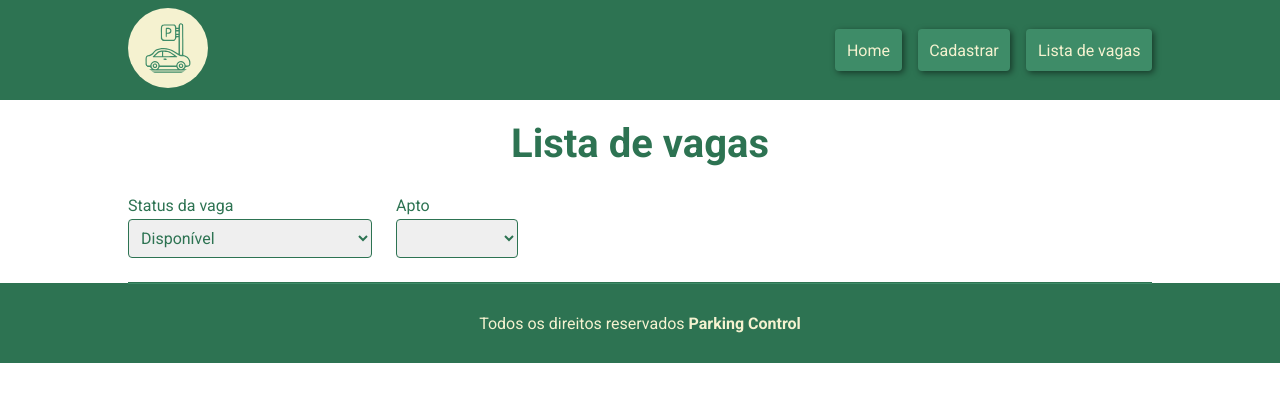
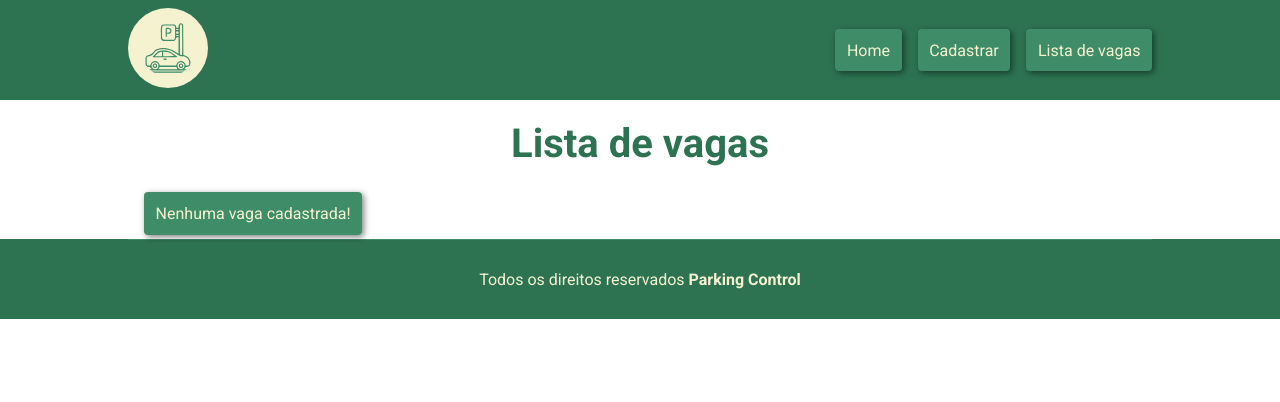
Before and after one commit to SidneyESSJr/parking-control, a React (Vite) app: page /lista-de-vagas in a window 1280 px wide. Shown: the top 402 px of the page. Built offline with nearby package versions, Linux system fonts and the light colour scheme.

Commit message:
feat: adiciona a lista de vagas a aplicação

```diff
--- a/src/components/form-cadastro/FormCadastro.tsx
+++ b/src/components/form-cadastro/FormCadastro.tsx
@@ -1,12 +1,17 @@
 import { zodResolver } from "@hookform/resolvers/zod";
+import { useEffect, useState, useSyncExternalStore } from "react";
 import { useForm } from "react-hook-form";
-import z from "zod";
+import z, { number } from "zod";
+import {
+  getCadastroState,
+  setCadastroState,
+  subscribe,
+} from "../../store/cadastroStore";
 import { getApt, getBloco, getVagas } from "../../util/funcoes";
 import schema from "../../util/validations";
 import Input from "../wrapper/input/Input";
-import Select, { Option } from "../wrapper/select/Select";
+import Select from "../wrapper/select/Select";
 import styles from "./formCadastro.module.css";
-import { useEffect, useState } from "react";
 
 export type FormData = z.infer<typeof schema>;
 
@@ -19,11 +24,13 @@ export default function FormCadastro() {
   } = useForm<FormData>({
     resolver: zodResolver(schema),
   });
+
   const [vagas, setVagas] = useState(getVagas());
-  const [vagasCadastradas, setVagasCadastradas] = useState<FormData[]>([]);
+
+  const cadastros = useSyncExternalStore(subscribe, getCadastroState);
 
   function verificaVagasDisponiveis() {
-    const vagasOcupadas = vagasCadastradas.map((vagCad) => vagCad.vaga);
+    const vagasOcupadas = cadastros.map((cad) => cad.vaga);
     setVagas(
       vagas.filter((vaga) => {
         return !vagasOcupadas.includes(vaga);
@@ -32,22 +39,11 @@ export default function FormCadastro() {
   }
 
   useEffect(() => {
-    if (vagasCadastradas.length > 0) {
-      window.localStorage.setItem("vagas", JSON.stringify(vagasCadastradas));
-
-      verificaVagasDisponiveis();
-    }
-  }, [vagasCadastradas]);
-
-  useEffect(() => {
-    const vagas = window.localStorage.getItem("vagas");
-    if (vagas) {
-      setVagasCadastradas(JSON.parse(vagas));
-    }
-  }, []);
+    verificaVagasDisponiveis();
+  }, [cadastros]);
 
   const onSubmit = handleSubmit((data) => {
-    setVagasCadastradas([...vagasCadastradas, data]);
+    setCadastroState([...cadastros, data]);
     reset();
   });
 
--- a/src/components/home/Home.tsx
+++ b/src/components/home/Home.tsx
@@ -2,8 +2,10 @@ import styles from "./home.module.css";
 
 export default function Home() {
   return (
-    <div className={`${styles.home} animeLeft`}>
-      <h1>Sistema prático para gestão de vagas de estacionamento</h1>
+    <div className={styles.home}>
+      <h1 className="animeLeft">
+        Sistema prático para gestão de vagas de estacionamento
+      </h1>
 
       <p>
         Defina qual vaga gostaria de ocupar e cadastre seus dados, pronto agora
--- /dev/null
+++ b/src/components/lista-de-vagas/ListaDeVagas.tsx
@@ -0,0 +1,48 @@
+import { useSyncExternalStore } from "react";
+import {
+  getCadastroState,
+  setCadastroState,
+  subscribe,
+} from "../../store/cadastroStore";
+import styles from "./listaDeVagas.module.css";
+import { Link } from "react-router-dom";
+
+export default function ListaDeVagas() {
+  const cadastros = useSyncExternalStore(subscribe, getCadastroState);
+
+  function removerCadastro(id: string) {
+    setCadastroState(cadastros.filter((cadastro) => cadastro.vaga !== id));
+  }
+
+  return (
+    <section className={styles.lista}>
+      {cadastros.length < 1 ? (
+        <Link to='/cadastro' className="button">Nenhuma vaga cadastrada!</Link>
+      ) : (
+        <ul>
+          {cadastros.map((cadastro) => (
+            <li>
+              <div>
+                <p>
+                  <b>Vaga:</b> {cadastro.vaga}
+                </p>
+                <p>
+                  <b>Bloco:</b> {cadastro.bloco}
+                </p>
+                <p>
+                  <b>Apartamento:</b> {cadastro.apto}
+                </p>
+              </div>
+              <button
+                className="button"
+                onClick={() => removerCadastro(cadastro.vaga)}
+              >
+                Remover
+              </button>
+            </li>
+          ))}
+        </ul>
+      )}
+    </section>
+  );
+}
--- /dev/null
+++ b/src/components/lista-de-vagas/listaDeVagas.module.css
@@ -0,0 +1,21 @@
+.lista {
+  width: 100%;
+  padding: var(--gap-l);
+}
+
+.lista ul {
+  display: grid;
+  width: 100%;
+  grid-template-columns: 1fr 1fr;
+  gap: var(--gap-m);
+}
+
+.lista li {
+  width: 100%;
+  display: flex;
+  justify-content: space-between;
+  padding: var(--gap-m);
+  background-color: var(--text-color);
+  color: var(--primary-color);
+  border-radius: var(--gap-sm);
+}
--- a/src/components/seletor-de-vagas/SeletorDeVagas.tsx
+++ /dev/null
@@ -1,51 +0,0 @@
-import { useEffect, useState } from "react";
-import Select from "../wrapper/select/Select";
-import { FormData } from "../form-cadastro/FormCadastro";
-import styles from './seletorDeVagas.module.css'
-
-export default function ListaDeVagas() {
-  const [vagasCadastradas, setVagasCadastradas] = useState<FormData[]>([]);
-  const [vagasOcupadas, setVagasOcupadas] = useState<string[]>([]);
-  const [statusVaga, setStatusVaga] = useState("");
-  const [vagaSelecionada, setVagaSelecionada] = useState("");
-
-  function recuperarVagasCadastradas() {
-    const vagas = window.localStorage.getItem("vagas");
-    if (vagas) {
-      setVagasCadastradas(JSON.parse(vagas));
-    }
-  }
-
-  function verificarVagasOcupadas() {
-    if (vagasCadastradas.length > 0) {
-      setVagasOcupadas(vagasCadastradas.map((vaga) => vaga.vaga));
-      console.log(vagasOcupadas);
-    }
-  }
-
-  useEffect(() => {
-    recuperarVagasCadastradas();
-  }, []);
-
-  useEffect(() => {
-    verificarVagasOcupadas();
-  }, [vagasCadastradas]);
-
-  return (
-    <section className={styles.container}>
-      <div className={styles.seletor}>
-        <Select
-          label="Status da vaga"
-          options={["Disponível", "Ocupada"]}
-          onChange={({ target }) => setStatusVaga(target.value)}
-        />
-        <Select
-          label="Apto"
-          options={vagasOcupadas}
-          disabled={statusVaga === "Disponível"}
-          onChange={({ target }) => setVagaSelecionada(target.value)}
-        />
-      </div>
-    </section>
-  );
-}
--- a/src/components/seletor-de-vagas/seletorDeVagas.module.css
+++ /dev/null
@@ -1,12 +0,0 @@
-.container {
-    width: var(--container-width);
-    margin: auto;
-    border-bottom: 1px solid var(--primary-color);
-    padding-bottom: var(--gap-l);
-}
-
-.seletor {
-    display: grid;
-    grid-template-columns: 2fr 1fr 5fr;
-    column-gap: var(--gap-xl);
-}
--- a/src/pages/lista-de-vagas/ListaDeVagasPage.tsx
+++ b/src/pages/lista-de-vagas/ListaDeVagasPage.tsx
@@ -1,5 +1,5 @@
-import ListaDeVagas from "../../components/seletor-de-vagas/SeletorDeVagas";
-import styles from './listaDeVagasPage.module.css'
+import ListaDeVagas from "../../components/lista-de-vagas/ListaDeVagas";
+import styles from "./listaDeVagasPage.module.css";
 
 export default function ListaDeVagasPage() {
   return (
--- /dev/null
+++ b/src/store/cadastroStore.ts
@@ -0,0 +1,21 @@
+import { FormData } from "../components/form-cadastro/FormCadastro";
+
+const initialState = window.localStorage.getItem("cadastros");
+
+let state: FormData[] = initialState ? JSON.parse(initialState) : [];
+let listeners = new Set<() => void>();
+
+export function getCadastroState() {
+  return state;
+}
+
+export function setCadastroState(newState: FormData[]) {
+  state = newState;
+  listeners.forEach((listener) => listener());
+  window.localStorage.setItem("cadastros", JSON.stringify(state));
+}
+
+export function subscribe(listener: () => void) {
+  listeners.add(listener);
+  return () => listeners.delete(listener);
+}
```
